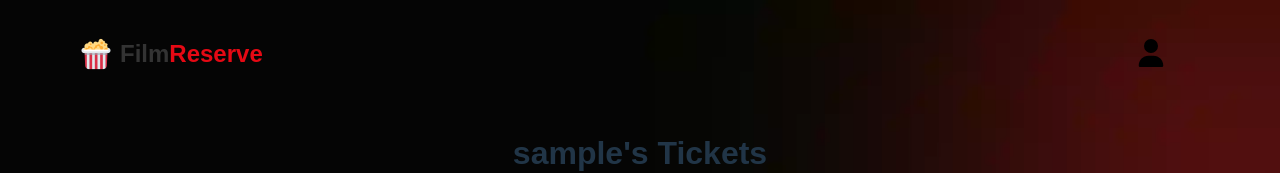
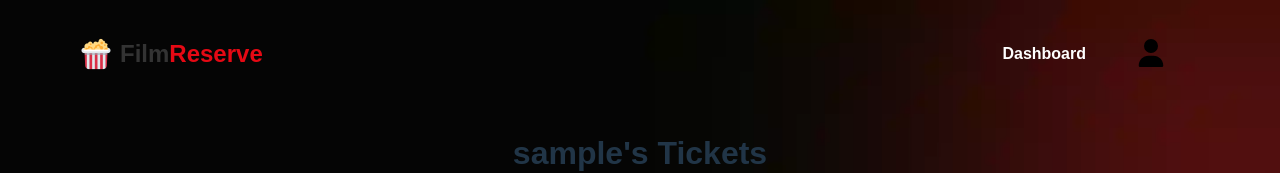
Before and after one commit to seannn9/cinema-seat-reservation, a React (Vite) app in the folder client/: page /tickets in a window 1280 px wide. Shown: the top 173 px of the page. Built offline with nearby package versions, Linux system fonts and the light colour scheme; no server answers; sample sign-in values are in the browser's storage.

Commit message:
dashboard link in navbar when user is logged in + styling

```diff
--- a/client/src/components/Navbar.jsx
+++ b/client/src/components/Navbar.jsx
@@ -36,6 +36,11 @@ export default function Navbar() {
                 </Link>
             </div>
             <div className="nav-links">
+                {localStorage.getItem("userid") && (
+                    <Link to="/dashboard" className="dashboard-link">
+                        Dashboard
+                    </Link>
+                )}
                 {isLoggedIn ? (
                     <ProfileDropdown username={username} />
                 ) : (
--- a/client/src/styles/Navbar.css
+++ b/client/src/styles/Navbar.css
@@ -37,6 +37,17 @@
     text-decoration: none;
 }
 
+.dashboard-link {
+    font-weight: bold;
+    color: white;
+    transition: all 0.2s;
+    margin-left: 1em;
+}
+
+.dashboard-link:hover {
+    color: var(--hover-color);
+}
+
 @media (prefers-color-scheme: light) {
     .nav-logo a {
         color: #333;
```
